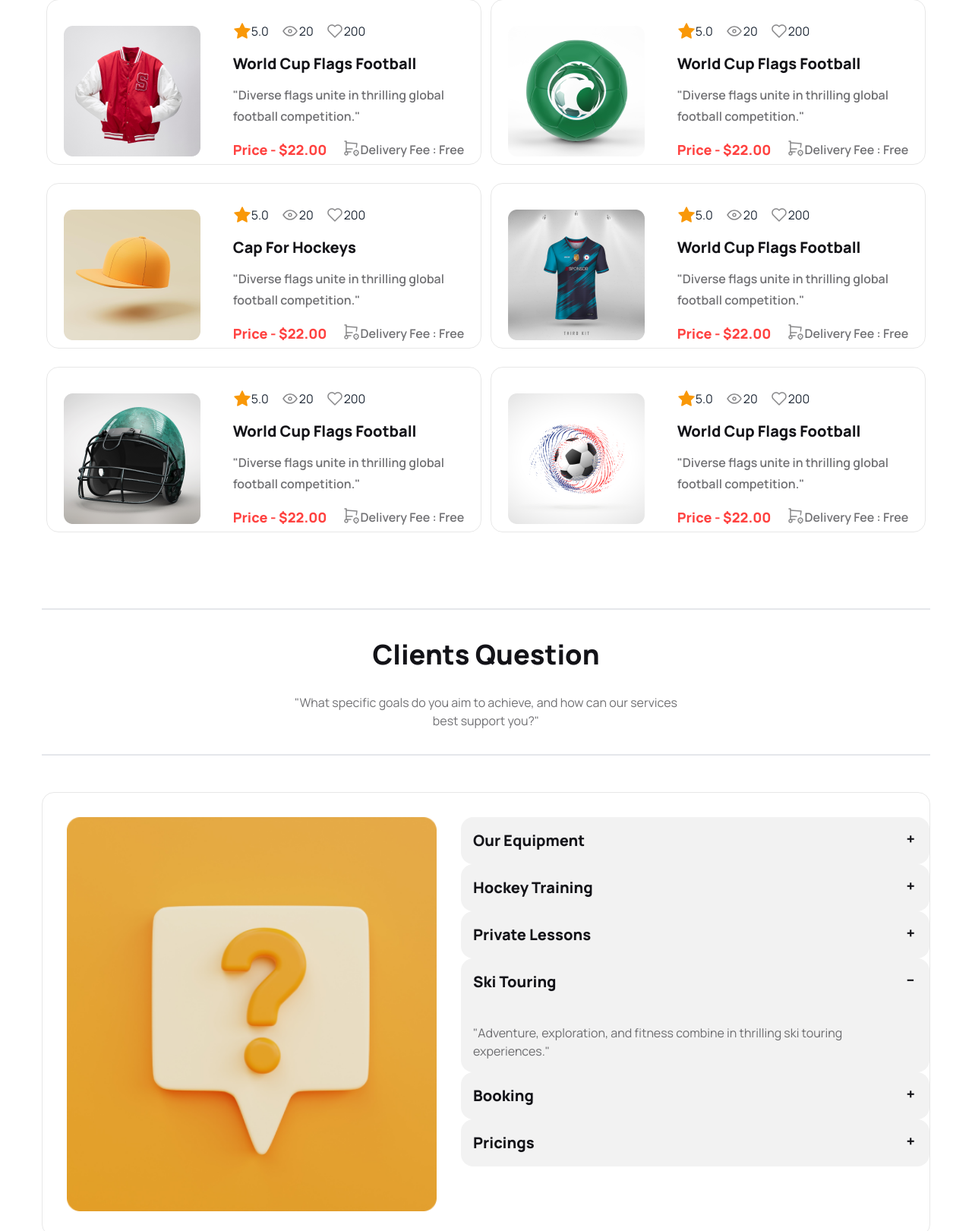
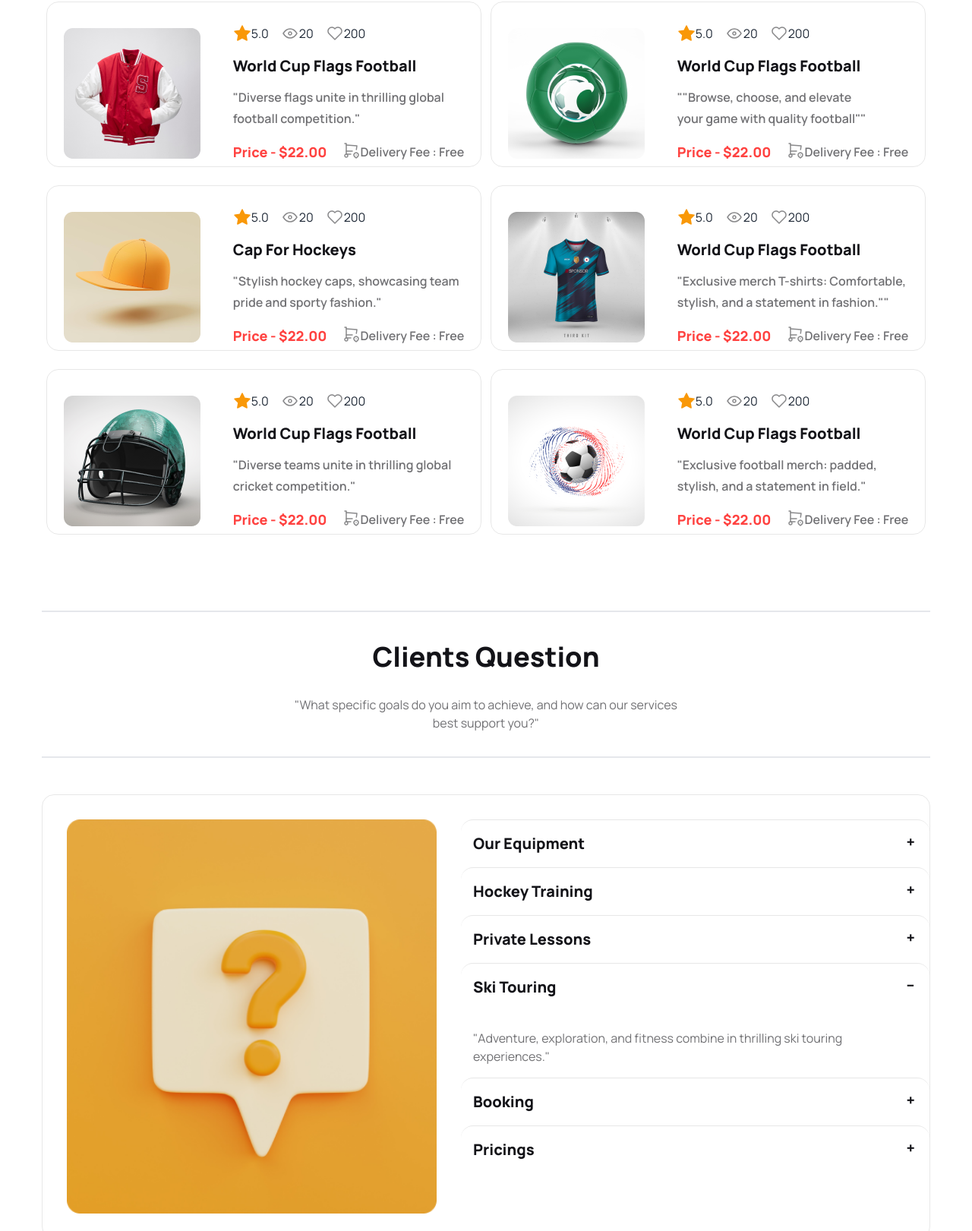
Before and after one commit to BadarHossain1/Assignment-Three, a plain HTML site: page index.html in a window 1280 px wide. Shown: the part 2649-4270 px from the top of the page at 76% size. Drawn offline with nearby package versions, Linux system fonts and the light colour scheme.

Commit message:
Updated the FAQ section

```diff
--- a/index.html
+++ b/index.html
@@ -5,6 +5,7 @@
     <meta charset="UTF-8">
     <meta name="viewport" content="width=device-width, initial-scale=1.0">
     <title>Hockeys</title>
+    <link rel="shortcut icon" href="Images/1.png" type="Images">
     <script src="https://cdn.tailwindcss.com"></script>
     <link href="https://cdn.jsdelivr.net/npm/daisyui@4.6.0/dist/full.min.css" rel="stylesheet" type="text/css" />
     <script src="https://cdn.tailwindcss.com"></script>
@@ -41,7 +42,7 @@
                 </div>
                 <div class="list">
                     <ul class="list-none hidden lg:flex ">
-                        <li class="mr-5 text-[16px] font-normal"><a href="#"><span
+                        <li class="mr-5 text-base font-normal"><a href="#"><span
                                     class="text-[#FF4240] font-bold">Home</span></a></li>
                         <li class="mr-5 text-[16px] font-normal"><a href="#">About</a></li>
                         <li class="mr-5 text-[16px] font-normal"><a href="#">Pages</a></li>
@@ -52,7 +53,7 @@
                 <div class="get-ticket">
                     <img src="Images/Frame.svg" alt="" class=" hidden lg:block lg:mr-6">
                     <button
-                        class="btn btn-active btn-secondary bg-[#FF4240] rounded-lg inline-flex py-3 px-5 hover:bg-slate-400 text-[20px]">Get
+                        class="btn btn-active btn-secondary bg-[#FF4240] text-[16px] w-[124px] h-[41px] lg:w-[147px] lg:h-[57px] rounded-lg inline-flex py-[8px] px-[16px] lg:py-3 lg:px-5 hover:bg-slate-400 lg:text-[20px]">Get
                         Wicket</button>
                 </div>
 
@@ -61,7 +62,7 @@
         </nav>
 
 
-        <section class="carousel-sect w-[335px] h-[300px]   lg:w-[1170px] lg:h-[550px] mx-auto relative mt-[54px]">
+        <section class="carousel-sect w-[335px] h-[300px] lg:w-[1170px] lg:h-[550px] mx-auto relative mt-[54px]">
             <div class="carousel w-full  mx-auto">
                 <div id="slide1" class="carousel-item relative w-full">
                     <img src="Images/1.png" class="w-full" />
@@ -289,8 +290,7 @@
                     </div>
                     <div class="text-part">
                         <p class="text-[#131318] text-[20px] font-extrabold leading-normal">World Cup Flags Football</p>
-                        <p class="text-[#13131899] text-[16px] font-semibold leading-7  pt-[12px]">"Diverse flags unite
-                            in thrilling global <br> football competition."</p>
+                        <p class="text-[#13131899] text-[16px] font-semibold leading-7  pt-[12px]">""Browse, choose, and elevate <br> your game with quality football""</p>
                     </div>
                     <div class="price lg:flex lg:justify-between">
                         <div>
@@ -335,8 +335,7 @@
                     </div>
                     <div class="text-part">
                         <p class="text-[#131318] text-[20px] font-extrabold leading-normal">Cap For Hockeys</p>
-                        <p class="text-[#13131899] text-[16px] font-semibold leading-7  pt-[12px]">"Diverse flags unite
-                            in thrilling global <br> football competition."</p>
+                        <p class="text-[#13131899] text-[16px] font-semibold leading-7  pt-[12px]">"Stylish hockey caps, showcasing team <br> pride and sporty fashion."</p>
                     </div>
                     <div class="price lg:flex lg:justify-between">
                         <div>
@@ -381,8 +380,7 @@
                     </div>
                     <div class="text-part">
                         <p class="text-[#131318] text-[20px] font-extrabold leading-normal">World Cup Flags Football</p>
-                        <p class="text-[#13131899] text-[16px] font-semibold leading-7  pt-[12px]">"Diverse flags unite
-                            in thrilling global <br> football competition."</p>
+                        <p class="text-[#13131899] text-[16px] font-semibold leading-7  pt-[12px]">"Exclusive merch T-shirts: Comfortable, <br> stylish, and a statement in fashion.""</p>
                     </div>
                     <div class="price lg:flex lg:justify-between">
                         <div>
@@ -427,8 +425,8 @@
                     </div>
                     <div class="text-part">
                         <p class="text-[#131318] text-[20px] font-extrabold leading-normal">World Cup Flags Football</p>
-                        <p class="text-[#13131899] text-[16px] font-semibold leading-7  pt-[12px]">"Diverse flags unite
-                            in thrilling global <br> football competition."</p>
+                        <p class="text-[#13131899] text-[16px] font-semibold leading-7  pt-[12px]">"Diverse teams unite
+                            in thrilling global <br> cricket competition."</p>
                     </div>
                     <div class="price lg:flex lg:justify-between">
                         <div>
@@ -474,8 +472,7 @@
                     </div>
                     <div class="text-part">
                         <p class="text-[#131318] text-[20px] font-extrabold leading-normal">World Cup Flags Football</p>
-                        <p class="text-[#13131899] text-[16px] font-semibold leading-7  pt-[12px]">"Diverse flags unite
-                            in thrilling global <br> football competition."</p>
+                        <p class="text-[#13131899] text-[16px] font-semibold leading-7  pt-[12px]">"Exclusive football merch: padded, <br> stylish, and a statement in field."</p>
                     </div>
                     <div class="price lg:flex lg:justify-between">
                         <div>
@@ -519,7 +516,7 @@
             </div>
             <div class="right-side w-[330px] mx-auto lg:w-[617px] pt-[32px]">
                 <!-- accordion part -->
-                <div class="collapse collapse-plus bg-base-200 ">
+                <div class="collapse collapse-plus bg-transparent lg:border-t-[1px] border-[#1313181A]">
                     <input type="radio" name="my-accordion-3" checked="checked" />
                     <div class="collapse-title text-[20px] font-extrabold text-[#131318]">
                         Our Equipment
@@ -529,7 +526,7 @@
                             "Cutting-edge hockey gear for peak performance, comfort, and style excellence."</p>
                     </div>
                 </div>
-                <div class="collapse collapse-plus bg-base-200">
+                <div class="collapse collapse-plus bg-transparent lg:border-t-[1px] border-[#1313181A]">
                     <input type="radio" name="my-accordion-3" />
                     <div class="collapse-title text-[20px] font-extrabold text-[#131318]">
                         Hockey Training
@@ -539,7 +536,7 @@
                             "Intensive hockey training: skill refinement, teamwork, and strategic game mastery."</p>
                     </div>
                 </div>
-                <div class="collapse collapse-plus bg-base-200">
+                <div class="collapse collapse-plus bg-transparent lg:border-t-[1px] border-[#1313181A]">
                     <input type="radio" name="my-accordion-3" />
                     <div class="collapse-title text-[20px] font-extrabold text-[#131318]">
                         Private Lessons
@@ -550,7 +547,7 @@
                             exclusive coaching."</p>
                     </div>
                 </div>
-                <div class="collapse collapse-plus bg-base-200">
+                <div class="collapse collapse-plus bg-transparent lg:border-t-[1px] border-[#1313181A]">
                     <input type="radio" name="my-accordion-3" checked="checked" />
                     <div class="collapse-title text-[20px] font-extrabold text-[#131318]">
                         Ski Touring
@@ -563,7 +560,7 @@
 
 
 
-                <div class="collapse collapse-plus bg-base-200">
+                <div class="collapse collapse-plus bg-transparent lg:border-t-[1px] border-[#1313181A]">
                     <input type="radio" name="my-accordion-3" />
                     <div class="collapse-title text-[20px] font-extrabold text-[#131318]">
                         Booking
@@ -573,7 +570,7 @@
                             booking platform for hassle-free reservations and memorable experiences."</p>
                     </div>
                 </div>
-                <div class="collapse collapse-plus bg-base-200">
+                <div class="collapse collapse-plus bg-transparent lg:border-t-[1px] border-[#1313181A]">
                     <input type="radio" name="my-accordion-3" />
                     <div class="collapse-title text-[20px] font-extrabold text-[#131318]">
                         Pricings
@@ -712,7 +709,7 @@
             </div>
         </div>
 
-        <div class="flex flex-col w-[70%] mx-auto text-center ">
+        <div class="flex flex-col w-[70%] mx-auto text-center space-y-4">
             <header class=" text-[18px] font-extrabold leading-normal text-[#FFFFFF]  w-full">Services</header>
             <div class="flex flex-col w-full space-y-4 text-center">
                 <a class="link link-hover">Academy</a>
```
